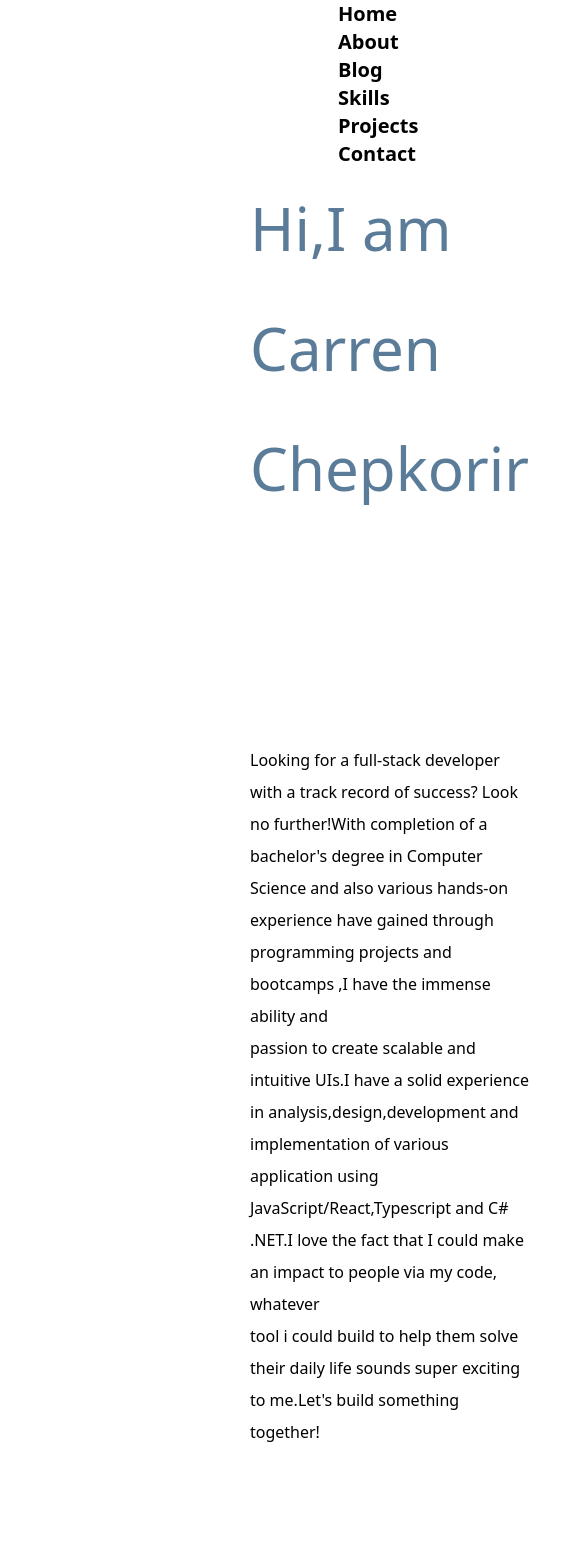
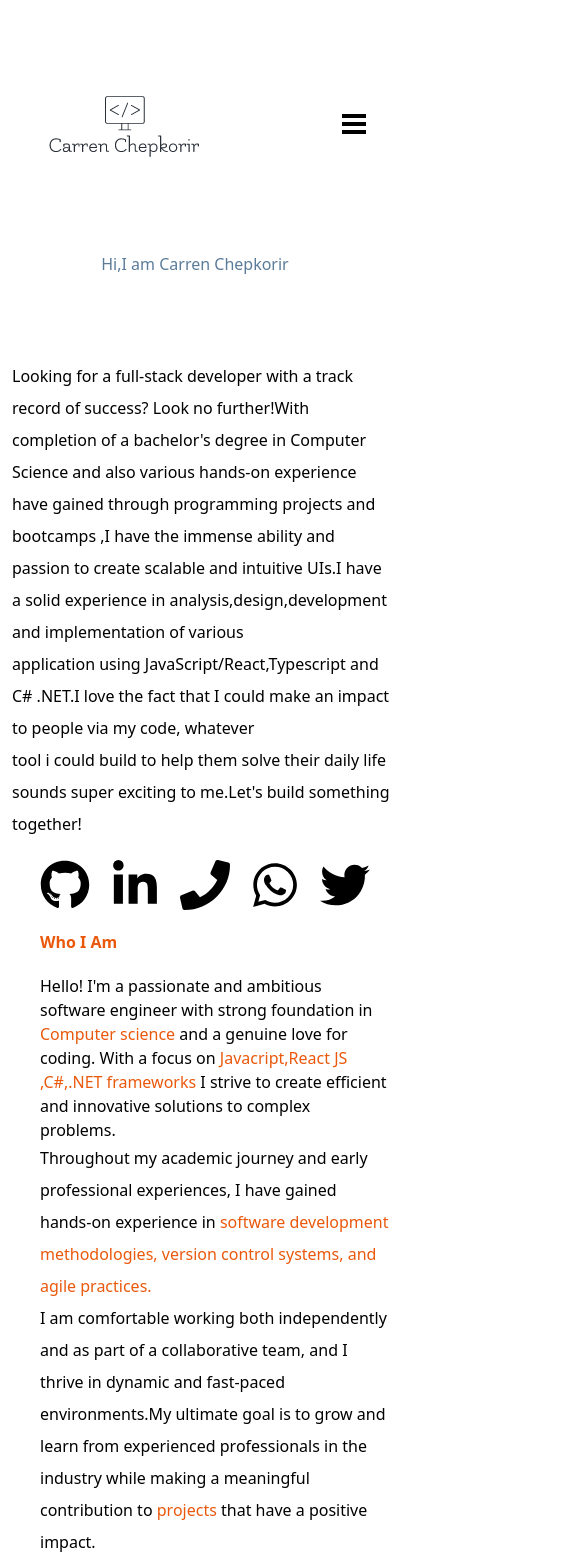
Before and after one commit to carren-chepkorir/My_Website-, a React (Vite) app: page / in a window 390 px wide. Shown: the top 1566 px of the page, 585 px wide, since content can reach past the window. Built offline with nearby package versions, Linux system fonts and the light colour scheme.

Commit message:
Added media querries

```diff
--- a/src/Components/AboutMeContent.jsx
+++ b/src/Components/AboutMeContent.jsx
@@ -5,16 +5,15 @@ import { Link } from "react-router-dom";
 
 const AboutMeContent = () => {
   return (
-    <div className="md: mt-[300px] ">
-      <div className="flex flex-row ">
-        <div className="flex flex-wrap flex-1">
-          <div className="text-4xl font-bold  text-orange-600 ">
-            <h1>Who I Am</h1>
+    <div className="md:flex flex-row md:mt-[400px] ">
+      <div className=" md:flex flex-wrap flex-1">
+        <div className="mt-5 md:text-4xl font-bold ml-10 text-orange-600 ">
+          <h1 className="font-bold">Who I Am</h1>
         </div>
-          <div className="text-xl leading-loose mt-5">
-            <p>
-              Hello! I'm a passionate and ambitious software engineer with
-              strong foundation in{" "}
+        <div className=" md:flex flex-wrap ml-10 mt-5 ">
+          <p className="text-base md:text-xl">
+            Hello! I'm a passionate and ambitious software engineer with strong
+            foundation in{" "}
             <span className="text-orange-600">Computer science</span> and a
             genuine love for coding. With a focus on{" "}
             <span className="text-orange-600">
@@ -23,28 +22,30 @@ const AboutMeContent = () => {
             I strive to create efficient and innovative solutions to complex
             problems.
           </p>
-            <p>
-              Throughout my academic journey and early professional experiences,
-              I have gained hands-on experience in{" "}
+          <p className="text-base md:text-xl leading-loose">
+            Throughout my academic journey and early professional experiences, I
+            have gained hands-on experience in{" "}
             <span className="text-orange-600">
               software development methodologies, version control systems, and
               agile practices.
             </span>
+          </p>
+          <p className="text-base md:text-xl leading-loose">
             I am comfortable working both independently and as part of a
             collaborative team, and I thrive in dynamic and fast-paced
-              environments.My ultimate goal is to grow and learn from
-              experienced professionals in the industry while making a
-              meaningful contribution to{" "}
-              <span className="text-orange-600">projects</span> that have a
-              positive impact. I am excited about the opportunities to work on
-              challenging projects, collaborate with diverse teams, and tackle
-              complex problems that push the boundaries of technology.Currently
-              up-skilling on{" "}
-              <span className="text-orange-600">
-                Cloud Computing and Docker.
-              </span>
+            environments.My ultimate goal is to grow and learn from experienced
+            professionals in the industry while making a meaningful contribution
+            to <span className="text-orange-600">projects</span> that have a
+            positive impact.{" "}
           </p>
-            <div className="mt-5">
+          <p className="text-base md:text-xl leading-loose">
+            I am excited about the opportunities to work on challenging
+            projects, collaborate with diverse teams, and tackle complex
+            problems that push the boundaries of Information
+            technology.Currently up-skilling on{" "}
+            <span className="text-orange-600">Cloud Computing and Docker.</span>
+          </p>
+          <div className="mt-5 md:text-xl leading-loose">
             <Link className="underline text-orange-700 italic" to="/Projects">
               Check out some of my recent projects below
             </Link>
@@ -53,11 +54,10 @@ const AboutMeContent = () => {
       </div>
       <div className="flex flex-1 flex-wrap ml-10 justify-center mt-10">
         <img
-            className="h-[450px] w-[350px] rounded-lg "
+          className="h-[450px] w-[350px] rounded-full "
           src={AboutPic}
           alt="My pic here!"
         />
-        </div>
       </div>
     </div>
   );
--- a/src/Components/AchievementsContent.jsx
+++ b/src/Components/AchievementsContent.jsx
@@ -13,7 +13,7 @@ import Pic10 from "../assets/My Website assets/Image12.png";
 
 const AchievementsContent = () => {
   return (
-    <div className=" bg-slate-100 h-[100vh] w-auto  mt-[100px]">
+    <div className=" bg-slate-100 md:h-[100vh] w-auto  md:mt-[100px]">
       <div className="flex flex-wrap justify-center items-center">
         <h1 className="font-bold text-4xl hover:text-orange-600 ">SKILLS</h1>
       </div>
@@ -22,7 +22,7 @@ const AchievementsContent = () => {
         <h1 className="text-2xl font-bold">What I can Do</h1>
       </div>
       <div className="flex flex-wrap flex-col justify-center items-center ">
-        <div className="flex flex-wrap flex-row container mt-5 space-x-10 justify-center ">
+        <div className="flex flex-wrap flex-row container mt-5 space-x-10 justify-center space-y-5 ">
           <div className=" flex flex-col transform  bg-white transition duration-500 hover:scale-125 hover:bg-white  justify-center items-center">
             <img className="h-[150px] w-[300px] rounded-lg" src={Pic11} />
             <p>HTML</p>
@@ -40,7 +40,7 @@ const AchievementsContent = () => {
             <p>.NET</p>
           </div>
         </div>
-        <div className="flex flex-wrap flex-row container mt-5 space-x-10 justify-center   ">
+        <div className="flex flex-wrap flex-row container mt-5 space-x-10 justify-center space-y-5   ">
           <div
             className="  flex  flex-col transform  bg-white  transition duration-500 hover:scale-125 hover:bg-white
           justify-center items-center"
@@ -62,7 +62,7 @@ const AchievementsContent = () => {
           </div>
         </div>
 
-        <div className="flex flex-wrap flex-row container mt-5 space-x-10  justify-center   ">
+        <div className="flex flex-wrap flex-row container mt-5 space-x-10  justify-center space-y-5   ">
           <div className=" transform  bg-white  transition duration-500 hover:scale-125 hover:bg-white flex-col flex justify-center items-center">
             <img className="h-[100px] w-[300px] " src={Pic8} />
             <p>Docker</p>
--- a/src/Components/HomePage.jsx
+++ b/src/Components/HomePage.jsx
@@ -19,22 +19,22 @@ import ContactContent from "./ContactContent";
 
 const HomePage = () => {
   return (
-    <div className="h-[100vh] pl-[250px] pr-[250px] ">
+    <div className="h-[100vh] md:pl-[250px] md:pr-[250px] ">
       <Navbar />
 
       <div className="flex flex-wrap  flex-col ">
         <div className="flex flex-wrap flex-row justify-center items-center">
           <div className="flex flex-col ">
             {" "}
-            <h1 className=" text-6xl span text-[#5b7c99] leading-loose text-bold ">
+            <h1 className=" justify center items-center md:text-6xl span text-[#5b7c99] leading-loose text-bold ">
               Hi,I am Carren Chepkorir
             </h1>
-            <p className="inline-flex text-4xl font-bold text-orange-600 h-20 pt-2 overflow-x-hidden animate-type group-hover:animate-type-reverse whitespace-nowrap text-brand-accent will-change-transform">
+            <p className="md:inline-flex md:text-4xl font-bold text-orange-600 h-20 pt-2 overflow-x-hidden animate-type group-hover:animate-type-reverse whitespace-nowrap text-brand-accent will-change-transform">
               Passionate Software Developer
             </p>
           </div>
         </div>
-        <div className=" flex flex-wrap leading-loose pt-6 flex-row justify-center items-center">
+        <div className="ml-3 md:flex flex-wrap leading-loose md:pt-6 flex-row justify-center items-center">
           <p>
             Looking for a full-stack developer with a track record of success?
             Look no further!With completion of a bachelor's degree in Computer
@@ -52,13 +52,13 @@ const HomePage = () => {
           </p>
         </div>
       </div>
-      <div className="flex flex-row space-between space-x-10 flex-wrap mt-5 justify-center  ">
-        <div>
+      <div className="flex flex-row space-between md:space-x-10 flex-wrap mt-5 justify-center items-center ">
+        <div className="ml-5">
           <a href="https://github.com/carren-chepkorir" className="href">
             <FaGithub size={50} />
           </a>
         </div>
-        <div>
+        <div className="ml-5">
           {" "}
           <a
             href="https://www.linkedin.com/in/carren-chepkorir-24a4ba220/"
@@ -67,20 +67,20 @@ const HomePage = () => {
             <FaLinkedinIn size={50} />
           </a>
         </div>
-        <div>
+        <div className="ml-5">
           {" "}
           <a href="tel:+254742295861" className="href">
             <FaPhone size={50} />
           </a>
         </div>
 
-        <div>
+        <div className="ml-5">
           {" "}
           <a href="https://wa.me/254742295861" className="href">
             <FaWhatsapp size={50} />
           </a>
         </div>
-        <div>
+        <div className="ml-5">
           <a href="https://twitter.com/CarrenChepkori4" className="href">
             <FaTwitter size={50} />
           </a>
--- a/src/Components/Navbar.jsx
+++ b/src/Components/Navbar.jsx
@@ -1,37 +1,75 @@
-import React from "react";
-import Image1 from "../assets/logo.png";
+import React, { useState } from "react";
 import { Link } from "react-router-dom";
+import logo from "../assets/logo.png";
 
 const Navbar = () => {
+  const [menuOpen, setMenuOpen] = useState(false);
+
+  const toggleMenu = () => {
+    setMenuOpen(!menuOpen);
+  };
+
   return (
-    <div className="flex flex-wrap space-x-12 items-center pl-10 pr-10 ">
-      <div className="flex flex-1">
-        <img className="rounded-full w-[30px]h-[30px] " src={Image1} />
+    <nav className="p-6 font-poppins">
+      <div className="container mx-auto flex justify-between items-center">
+        <div>
+          <img className="h-50 w-50 rounded-full" src={logo} alt="Logo" />
         </div>
-      <nav className="flex-1 flex-wrap">
-        <ul className="flex justify-between flex-wrap">
-          <li className="hover:text-orange-700 text-xl font-bold hover:underline">
-            <Link to="/">Home</Link>
+        <div
+          className={`md:flex ${menuOpen ? "block" : "hidden"} mt-4 md:mt-0`}
+        >
+          <ul className=" md:space-x-12 md:flex md:flex-row  md:text-2xl">
+            <li>
+              <Link className="hover:text-red-700 text-black block" to="/">
+                Home
+              </Link>
             </li>
-          <li className="hover:text-orange-700 text-xl font-bold hover:underline ">
-            <Link to="/about">About</Link>
+            <li>
+              <Link className="hover:text-red-700 text-black block" to="/about">
+                About
+              </Link>
             </li>
-          <li className="hover:text-orange-700 text-xl font-bold hover:underline">
-            <Link to="/blog">Blog</Link>
+            <li>
+              <Link className="hover:text-red-700 text-black block" to="/blog">
+                Blog
+              </Link>
             </li>
-
-          <li className="hover:text-orange-700 text-xl font-bold hover:underline">
-            <Link to="/skills">Skills</Link>
+            <li>
+              <Link
+                className="hover:text-red-700 text-black block"
+                to="/skills"
+              >
+                Skills
+              </Link>
             </li>
-          <li className="hover:text-orange-700 text-xl font-bold hover:underline">
-            <Link to="/projects">Projects</Link>
+            <li>
+              <Link
+                className="hover:text-red-700 text-black block"
+                to="/projects"
+              >
+                Projects
+              </Link>
             </li>
-          <li className="hover:text-orange-700 text-xl font-bold hover:underline ">
-            <Link to="/contact">Contact</Link>
+            <li>
+              <Link
+                className="hover:text-red-700 text-black block"
+                to="/contact"
+              >
+                Contact
+              </Link>
             </li>
           </ul>
+        </div>
+        <div
+          className="menu-icon md:hidden cursor-pointer"
+          onClick={toggleMenu}
+        >
+          <div className="bar w-6 h-1 bg-black my-1"></div>
+          <div className="bar w-6 h-1 bg-black my-1"></div>
+          <div className="bar w-6 h-1 bg-black my-1"></div>
+        </div>
+      </div>
     </nav>
-    </div>
   );
 };
 
```
Also changed, not shown: src/Components/ContactContent.jsx (+50 -12 lines), src/Components/Contacts.jsx (+48 -10 lines), src/Components/Project.jsx (+19 -17 lines), src/Components/TechwiteContent.jsx (+20 -19 lines). Lines whose indentation alone changed are shown as unchanged.
